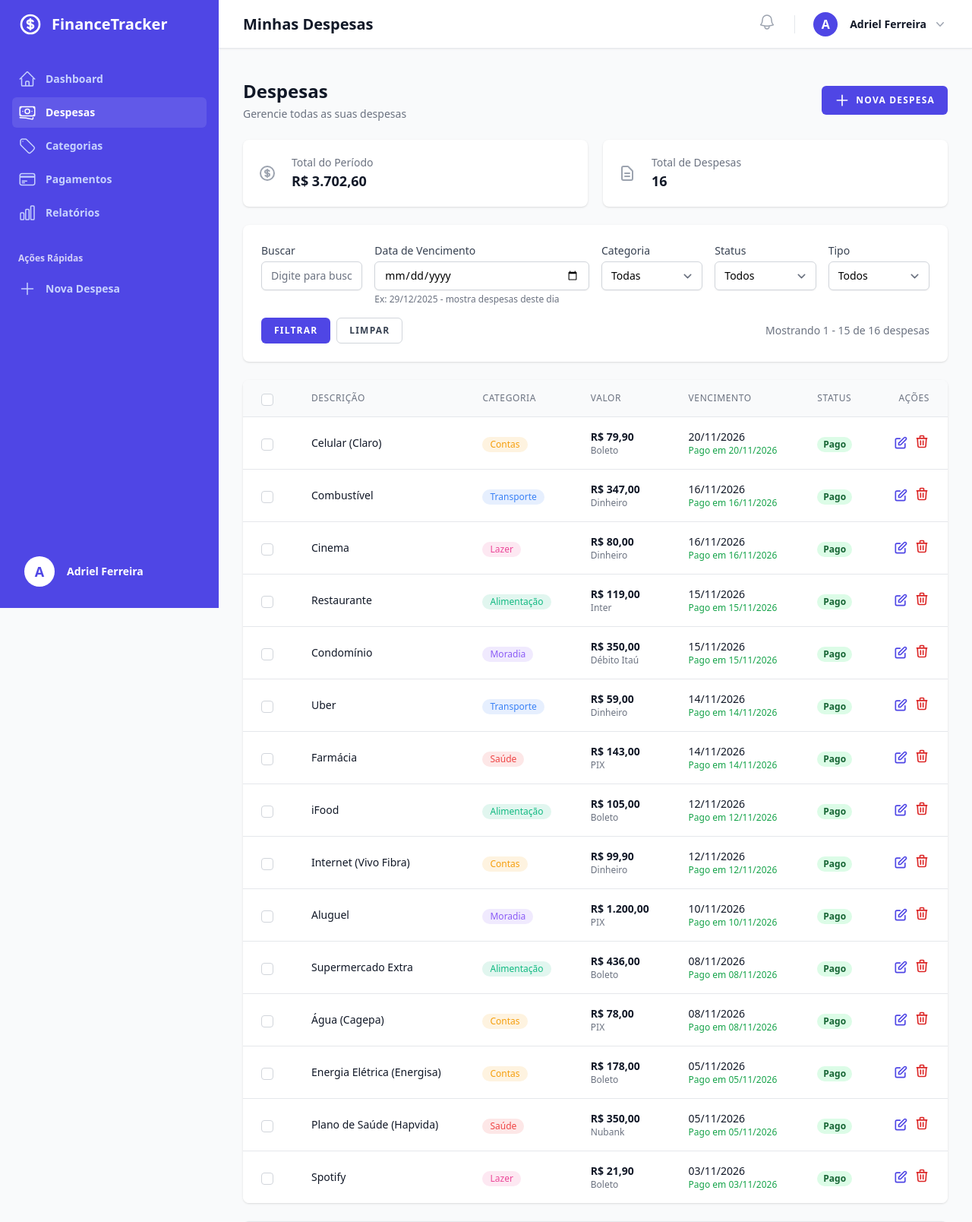
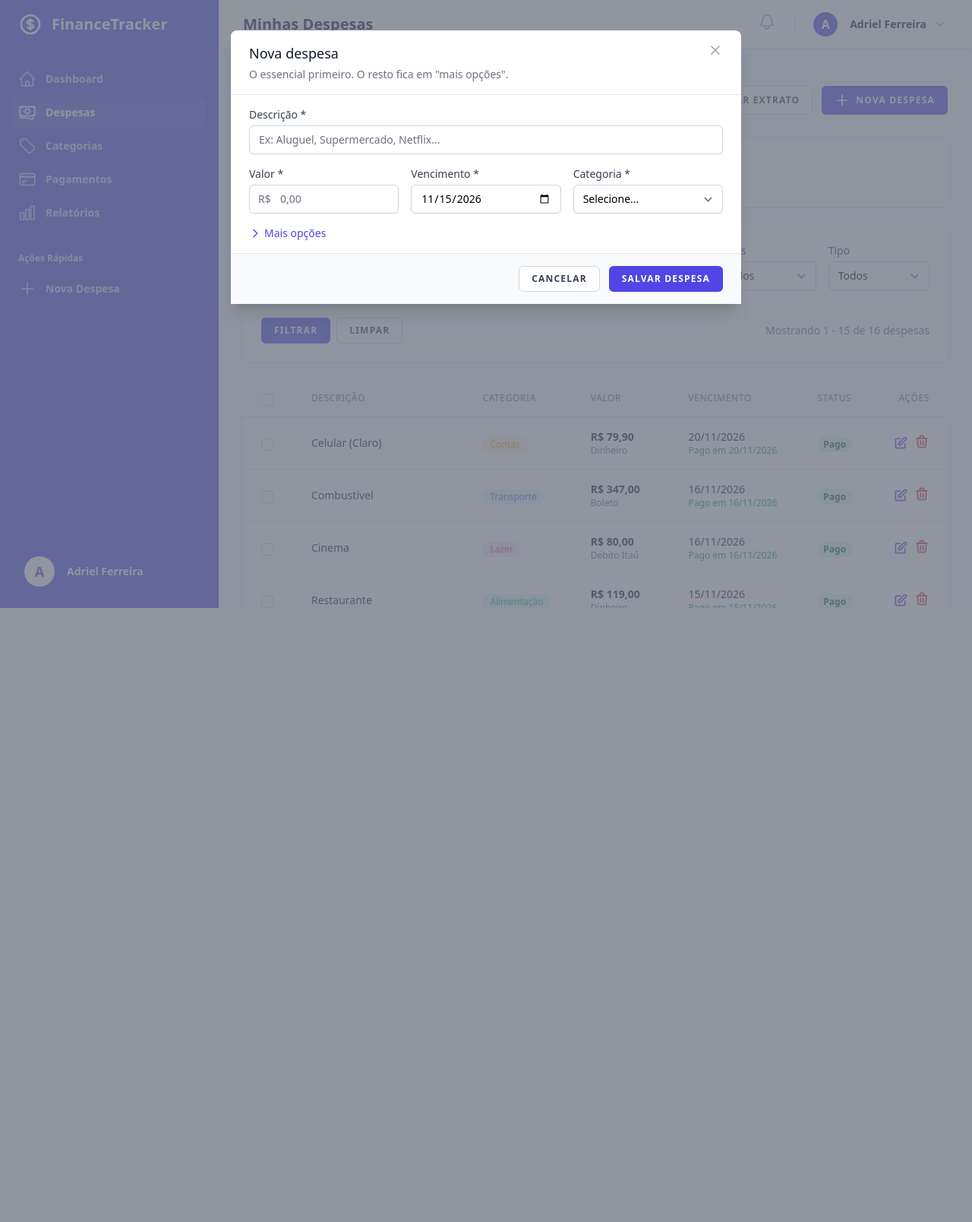
Before and after one commit to AdrielFerr/finance-tracker, a Laravel app: page /expenses?nova=1 in a window 1280 px wide. Shown: the top 1608 px of the page at 76% size. After the commit the page ends 800 px from the top, so only its background shows below. Run offline with Laravel 12, Linux system fonts and the light colour scheme; a user stored in the database is signed in; data comes from the database, SQL or seed files in the repository; data that the repository does not hold is empty; style sheets or scripts are compiled from the project's sources; some libraries are stand-ins or nearby versions.

Commit message:
refactor: nova despesa abre em modal na propria tela de despesas
Sair da lista, abrir outra pagina, preencher doze campos e voltar era
atrito demais para a acao mais comum do sistema.

O modal pede so o essencial: descricao, valor, vencimento e categoria. Tipo,
status, parcelamento, observacoes e comprovante ficam atras de "Mais
opcoes", recolhidos.

A pagina antiga continua existindo e funcionando, so deixou de ser o caminho
principal. O item da barra lateral e o atalho da lista vazia passam a abrir
o modal.

Quando a validacao falha o modal reabre com os dados preenchidos. A condicao
de reabertura olha quais campos deram erro, e nao se old() tem valor: com
campo vazio old() nao distingue nada.

```diff
--- a/resources/views/expenses/index.blade.php
+++ b/resources/views/expenses/index.blade.php
@@ -34,13 +34,28 @@
             </div>
 
             <div class="relative group">
-                <a href="{{ route('expenses.create') }}" class="inline-flex items-center px-3 sm:px-4 py-2 bg-indigo-600 border border-transparent rounded-md font-semibold text-xs text-white uppercase tracking-widest hover:bg-indigo-700">
+                <button type="button" @click="$dispatch('abrir-importacao')"
+                        class="inline-flex items-center px-3 sm:px-4 py-2 bg-white border border-gray-300 rounded-md font-semibold text-xs text-gray-700 uppercase tracking-widest hover:bg-gray-50">
+                    <svg class="w-4 h-4 sm:w-5 sm:h-5 sm:mr-2" fill="none" stroke="currentColor" viewBox="0 0 24 24">
+                        <path stroke-linecap="round" stroke-linejoin="round" stroke-width="2" d="M3 16.5v2.25A2.25 2.25 0 005.25 21h13.5A2.25 2.25 0 0021 18.75V16.5M16.5 12L12 16.5m0 0L7.5 12m4.5 4.5V3"></path>
+                    </svg>
+                    <span class="hidden sm:inline">Importar extrato</span>
+                </button>
+                <!-- Tooltip Mobile -->
+                <div class="sm:hidden absolute bottom-full left-1/2 -translate-x-1/2 mb-2 px-3 py-2 bg-gray-900 text-white text-xs rounded-lg opacity-0 group-hover:opacity-100 transition-opacity pointer-events-none whitespace-nowrap z-50">
+                    Importar extrato
+                    <div class="absolute top-full left-1/2 -translate-x-1/2 border-4 border-transparent border-t-gray-900"></div>
+                </div>
+            </div>
+
+            <div class="relative group">
+                <button type="button" @click="$dispatch('abrir-nova-despesa')" class="inline-flex items-center px-3 sm:px-4 py-2 bg-indigo-600 border border-transparent rounded-md font-semibold text-xs text-white uppercase tracking-widest hover:bg-indigo-700">
                     <svg class="w-4 h-4 sm:w-5 sm:h-5 sm:mr-2" fill="none" stroke="currentColor" viewBox="0 0 24 24">
                         <path stroke-linecap="round" stroke-linejoin="round" stroke-width="2" d="M12 4v16m8-8H4"></path>
                     </svg>
                     <span class="hidden sm:inline">Nova Despesa</span>
                     <span class="sm:hidden">+</span>
-                </a>
+                </button>
                 <!-- Tooltip Mobile -->
                 <div class="sm:hidden absolute bottom-full left-1/2 -translate-x-1/2 mb-2 px-3 py-2 bg-gray-900 text-white text-xs rounded-lg opacity-0 group-hover:opacity-100 transition-opacity pointer-events-none whitespace-nowrap z-50">
                     Nova Despesa
@@ -271,9 +286,9 @@
                                 <path stroke-linecap="round" stroke-linejoin="round" stroke-width="2" d="M20 13V6a2 2 0 00-2-2H6a2 2 0 00-2 2v7m16 0v5a2 2 0 01-2 2H6a2 2 0 01-2-2v-5m16 0h-2.586a1 1 0 00-.707.293l-2.414 2.414a1 1 0 01-.707.293h-3.172a1 1 0 01-.707-.293l-2.414-2.414A1 1 0 006.586 13H4" />
                             </svg>
                             <p class="mt-2">Nenhuma despesa encontrada</p>
-                            <a href="{{ route('expenses.create') }}" class="mt-4 inline-flex items-center text-indigo-600 hover:text-indigo-500">
+                            <button type="button" @click="$dispatch('abrir-nova-despesa')" class="mt-4 inline-flex items-center text-indigo-600 hover:text-indigo-500">
                                 Criar sua primeira despesa
-                            </a>
+                            </button>
                         </td>
                     </tr>
                 @endforelse
@@ -295,6 +310,79 @@
         <input type="hidden" name="ids" id="selectedIds">
     </form>
 </div>
+
+<div x-data="{ open: {{ $errors->hasAny(['statement', 'payment_method_id']) ? 'true' : 'false' }} }"
+     @abrir-importacao.window="open = true"
+     x-show="open"
+     x-cloak
+     class="relative z-50">
+
+    <div class="fixed inset-0 bg-gray-500 bg-opacity-75" @click="open = false"></div>
+
+    <div class="fixed inset-0 z-50 overflow-y-auto">
+        <div class="flex min-h-full items-center justify-center p-4">
+            <div class="relative w-full max-w-lg bg-white rounded-lg shadow-xl" @click.stop>
+                <form method="POST" action="{{ route('expenses.import.store') }}" enctype="multipart/form-data">
+                    @csrf
+
+                    <div class="px-6 py-4 border-b border-gray-200 flex items-start justify-between">
+                        <div>
+                            <h3 class="text-lg font-medium text-gray-900">Importar extrato ou fatura</h3>
+                            <p class="mt-1 text-sm text-gray-500">
+                                Você confere tudo antes de qualquer coisa ser lançada.
+                            </p>
+                        </div>
+                        <button type="button" @click="open = false" class="text-gray-400 hover:text-gray-600">
+                            <svg class="w-5 h-5" fill="none" stroke="currentColor" viewBox="0 0 24 24">
+                                <path stroke-linecap="round" stroke-linejoin="round" stroke-width="2" d="M6 18L18 6M6 6l12 12"></path>
+                            </svg>
+                        </button>
+                    </div>
+
+                    <div class="px-6 py-4 space-y-4">
+                        <div>
+                            <label for="import_payment_method_id" class="block text-sm font-medium text-gray-700">
+                                Forma de pagamento
+                            </label>
+                            <select name="payment_method_id" id="import_payment_method_id"
+                                    class="mt-1 block w-full rounded-md border-gray-300 shadow-sm focus:border-indigo-500 focus:ring-indigo-500 sm:text-sm">
+                                <option value="">Não informar agora</option>
+                                @foreach($paymentMethods as $method)
+                                    <option value="{{ $method->id }}">{{ $method->name }}</option>
+                                @endforeach
+                            </select>
+                        </div>
+
+                        <div>
+                            <label for="statement" class="block text-sm font-medium text-gray-700">Arquivo</label>
+                            <input type="file" name="statement" id="statement" accept=".ofx,.csv,.txt" required
+                                   class="mt-1 block w-full text-sm text-gray-700 file:mr-4 file:py-2 file:px-4 file:rounded-md file:border-0 file:text-sm file:font-semibold file:bg-indigo-50 file:text-indigo-700 hover:file:bg-indigo-100">
+                            <p class="mt-2 text-sm text-gray-500">
+                                OFX ou CSV, exportado no app do banco. Nubank, Inter, PicPay e Bradesco.
+                            </p>
+                            @error('statement')
+                                <p class="mt-1 text-sm text-red-600">{{ $message }}</p>
+                            @enderror
+                        </div>
+                    </div>
+
+                    <div class="px-6 py-4 bg-gray-50 border-t border-gray-200 flex justify-end space-x-3">
+                        <button type="button" @click="open = false"
+                                class="inline-flex items-center px-4 py-2 bg-white border border-gray-300 rounded-md font-semibold text-xs text-gray-700 uppercase tracking-widest hover:bg-gray-50">
+                            Cancelar
+                        </button>
+                        <button type="submit"
+                                class="inline-flex items-center px-4 py-2 bg-indigo-600 border border-transparent rounded-md font-semibold text-xs text-white uppercase tracking-widest hover:bg-indigo-700">
+                            Ler arquivo
+                        </button>
+                    </div>
+                </form>
+            </div>
+        </div>
+    </div>
+</div>
+
+@include('expenses.partials.create-modal')
 
 <style>
 [x-cloak] { display: none !important; }
--- /dev/null
+++ b/resources/views/expenses/partials/create-modal.blade.php
@@ -0,0 +1,213 @@
+<div x-data="{ open: {{ $errors->hasAny(['description', 'amount', 'due_date', 'category_id', 'type', 'total_installments', 'receipt', 'notes']) || request('nova') ? 'true' : 'false' }} }"
+     @abrir-nova-despesa.window="open = true"
+     x-show="open"
+     x-cloak
+     class="relative z-50">
+
+    <div class="fixed inset-0 bg-gray-500 bg-opacity-75" @click="open = false"></div>
+
+    <div class="fixed inset-0 z-50 overflow-y-auto">
+        <div class="flex min-h-full items-start justify-center p-4 py-10">
+            <div class="relative w-full max-w-2xl bg-white rounded-lg shadow-xl" @click.stop>
+                <form method="POST" action="{{ route('expenses.store') }}" enctype="multipart/form-data"
+                      x-data="novaDespesaModal()">
+                    @csrf
+
+                    <div class="px-6 py-4 border-b border-gray-200 flex items-start justify-between">
+                        <div>
+                            <h3 class="text-lg font-medium text-gray-900">Nova despesa</h3>
+                            <p class="mt-1 text-sm text-gray-500">O essencial primeiro. O resto fica em "mais opções".</p>
+                        </div>
+                        <button type="button" @click="open = false" class="text-gray-400 hover:text-gray-600">
+                            <svg class="w-5 h-5" fill="none" stroke="currentColor" viewBox="0 0 24 24">
+                                <path stroke-linecap="round" stroke-linejoin="round" stroke-width="2" d="M6 18L18 6M6 6l12 12"></path>
+                            </svg>
+                        </button>
+                    </div>
+
+                    <div class="px-6 py-4 space-y-4">
+                        <div>
+                            <label for="modal_description" class="block text-sm font-medium text-gray-700">Descrição *</label>
+                            <input type="text" name="description" id="modal_description" required
+                                   value="{{ old('description') }}"
+                                   placeholder="Ex: Aluguel, Supermercado, Netflix..."
+                                   class="mt-1 block w-full rounded-md border-gray-300 shadow-sm focus:border-indigo-500 focus:ring-indigo-500 sm:text-sm @error('description') border-red-300 @enderror">
+                            @error('description')
+                                <p class="mt-1 text-sm text-red-600">{{ $message }}</p>
+                            @enderror
+                        </div>
+
+                        <div class="grid grid-cols-1 gap-4 sm:grid-cols-3">
+                            <div>
+                                <label for="modal_amount" class="block text-sm font-medium text-gray-700">Valor *</label>
+                                <div class="mt-1 relative rounded-md shadow-sm">
+                                    <div class="absolute inset-y-0 left-0 pl-3 flex items-center pointer-events-none">
+                                        <span class="text-gray-500 sm:text-sm">R$</span>
+                                    </div>
+                                    <input type="text" name="amount" id="modal_amount" required
+                                           value="{{ old('amount') }}" placeholder="0,00"
+                                           x-model="amount" @input="formatCurrency"
+                                           class="block w-full pl-10 rounded-md border-gray-300 focus:border-indigo-500 focus:ring-indigo-500 sm:text-sm @error('amount') border-red-300 @enderror">
+                                </div>
+                                @error('amount')
+                                    <p class="mt-1 text-sm text-red-600">{{ $message }}</p>
+                                @enderror
+                            </div>
+
+                            <div>
+                                <label for="modal_due_date" class="block text-sm font-medium text-gray-700">Vencimento *</label>
+                                <input type="date" name="due_date" id="modal_due_date" required
+                                       value="{{ old('due_date', date('Y-m-d')) }}"
+                                       class="mt-1 block w-full rounded-md border-gray-300 shadow-sm focus:border-indigo-500 focus:ring-indigo-500 sm:text-sm @error('due_date') border-red-300 @enderror">
+                                @error('due_date')
+                                    <p class="mt-1 text-sm text-red-600">{{ $message }}</p>
+                                @enderror
+                            </div>
+
+                            <div>
+                                <label for="modal_category_id" class="block text-sm font-medium text-gray-700">Categoria *</label>
+                                <select name="category_id" id="modal_category_id" required
+                                        class="mt-1 block w-full rounded-md border-gray-300 shadow-sm focus:border-indigo-500 focus:ring-indigo-500 sm:text-sm @error('category_id') border-red-300 @enderror">
+                                    <option value="">Selecione...</option>
+                                    @foreach($categories as $category)
+                                        <option value="{{ $category->id }}" {{ old('category_id') == $category->id ? 'selected' : '' }}>
+                                            {{ $category->name }}
+                                        </option>
+                                    @endforeach
+                                </select>
+                                @error('category_id')
+                                    <p class="mt-1 text-sm text-red-600">{{ $message }}</p>
+                                @enderror
+                            </div>
+                        </div>
+
+                        <button type="button" @click="maisOpcoes = !maisOpcoes"
+                                class="flex items-center text-sm font-medium text-indigo-600 hover:text-indigo-800">
+                            <svg class="w-4 h-4 mr-1 transition-transform" :class="maisOpcoes ? 'rotate-90' : ''"
+                                 fill="none" stroke="currentColor" viewBox="0 0 24 24">
+                                <path stroke-linecap="round" stroke-linejoin="round" stroke-width="2" d="M9 5l7 7-7 7"></path>
+                            </svg>
+                            <span x-text="maisOpcoes ? 'Menos opções' : 'Mais opções'"></span>
+                        </button>
+
+                        <div x-show="maisOpcoes" x-cloak class="space-y-4 pt-2 border-t border-gray-200">
+                            <div class="grid grid-cols-1 gap-4 sm:grid-cols-3">
+                                <div>
+                                    <label for="modal_payment_method_id" class="block text-sm font-medium text-gray-700">Forma de pagamento</label>
+                                    <select name="payment_method_id" id="modal_payment_method_id"
+                                            class="mt-1 block w-full rounded-md border-gray-300 shadow-sm focus:border-indigo-500 focus:ring-indigo-500 sm:text-sm">
+                                        <option value="">Selecione...</option>
+                                        @foreach($paymentMethods as $method)
+                                            <option value="{{ $method->id }}" {{ old('payment_method_id') == $method->id ? 'selected' : '' }}>
+                                                {{ $method->name }}
+                                            </option>
+                                        @endforeach
+                                    </select>
+                                </div>
+
+                                <div>
+                                    <label for="modal_type" class="block text-sm font-medium text-gray-700">Tipo</label>
+                                    <select name="type" id="modal_type"
+                                            class="mt-1 block w-full rounded-md border-gray-300 shadow-sm focus:border-indigo-500 focus:ring-indigo-500 sm:text-sm">
+                                        <option value="fixed" {{ old('type') == 'fixed' ? 'selected' : '' }}>Fixa</option>
+                                        <option value="variable" {{ old('type', 'variable') == 'variable' ? 'selected' : '' }}>Variável</option>
+                                        <option value="occasional" {{ old('type') == 'occasional' ? 'selected' : '' }}>Eventual</option>
+                                    </select>
+                                </div>
+
+                                <div>
+                                    <label for="modal_status" class="block text-sm font-medium text-gray-700">Status</label>
+                                    <select name="status" id="modal_status" x-model="status"
+                                            class="mt-1 block w-full rounded-md border-gray-300 shadow-sm focus:border-indigo-500 focus:ring-indigo-500 sm:text-sm">
+                                        <option value="pending" {{ old('status', 'pending') == 'pending' ? 'selected' : '' }}>Pendente</option>
+                                        <option value="paid" {{ old('status') == 'paid' ? 'selected' : '' }}>Pago</option>
+                                    </select>
+                                </div>
+                            </div>
+
+                            <div x-show="status === 'paid'" x-cloak>
+                                <label for="modal_payment_date" class="block text-sm font-medium text-gray-700">Data do pagamento</label>
+                                <input type="date" name="payment_date" id="modal_payment_date"
+                                       value="{{ old('payment_date', date('Y-m-d')) }}"
+                                       class="mt-1 block w-full sm:w-56 rounded-md border-gray-300 shadow-sm focus:border-indigo-500 focus:ring-indigo-500 sm:text-sm">
+                            </div>
+
+                            <div>
+                                <div class="flex items-center">
+                                    <input type="checkbox" name="is_installment" id="modal_is_installment" value="1"
+                                           x-model="isInstallment" {{ old('is_installment') ? 'checked' : '' }}
+                                           class="h-4 w-4 text-indigo-600 focus:ring-indigo-500 border-gray-300 rounded">
+                                    <label for="modal_is_installment" class="ml-2 text-sm font-medium text-gray-700">
+                                        Parcelar esta despesa
+                                    </label>
+                                </div>
+
+                                <div x-show="isInstallment" x-cloak class="mt-3">
+                                    <label for="modal_total_installments" class="block text-sm font-medium text-gray-700">Parcelas</label>
+                                    <input type="number" name="total_installments" id="modal_total_installments"
+                                           min="2" max="60" x-model="totalInstallments"
+                                           value="{{ old('total_installments', 2) }}"
+                                           class="mt-1 block w-32 rounded-md border-gray-300 shadow-sm focus:border-indigo-500 focus:ring-indigo-500 sm:text-sm">
+                                    <p class="mt-1 text-sm text-gray-500" x-show="amount">
+                                        Cada parcela: <span class="font-semibold" x-text="valorDaParcela()"></span>
+                                    </p>
+                                </div>
+                            </div>
+
+                            <div>
+                                <label for="modal_notes" class="block text-sm font-medium text-gray-700">Observações</label>
+                                <textarea name="notes" id="modal_notes" rows="2"
+                                          class="mt-1 block w-full rounded-md border-gray-300 shadow-sm focus:border-indigo-500 focus:ring-indigo-500 sm:text-sm">{{ old('notes') }}</textarea>
+                            </div>
+
+                            <div>
+                                <label for="modal_receipt" class="block text-sm font-medium text-gray-700">Comprovante</label>
+                                <input type="file" name="receipt" id="modal_receipt" accept=".pdf,.jpg,.jpeg,.png"
+                                       class="mt-1 block w-full text-sm text-gray-700 file:mr-4 file:py-2 file:px-4 file:rounded-md file:border-0 file:text-sm file:font-semibold file:bg-indigo-50 file:text-indigo-700 hover:file:bg-indigo-100">
+                                @error('receipt')
+                                    <p class="mt-1 text-sm text-red-600">{{ $message }}</p>
+                                @enderror
+                            </div>
+                        </div>
+                    </div>
+
+                    <div class="px-6 py-4 bg-gray-50 border-t border-gray-200 flex justify-end space-x-3">
+                        <button type="button" @click="open = false"
+                                class="inline-flex items-center px-4 py-2 bg-white border border-gray-300 rounded-md font-semibold text-xs text-gray-700 uppercase tracking-widest hover:bg-gray-50">
+                            Cancelar
+                        </button>
+                        <button type="submit"
+                                class="inline-flex items-center px-4 py-2 bg-indigo-600 border border-transparent rounded-md font-semibold text-xs text-white uppercase tracking-widest hover:bg-indigo-700">
+                            Salvar despesa
+                        </button>
+                    </div>
+                </form>
+            </div>
+        </div>
+    </div>
+</div>
+
+@push('scripts')
+<script>
+function novaDespesaModal() {
+    return {
+        amount: '{{ old('amount') }}',
+        status: '{{ old('status', 'pending') }}',
+        isInstallment: {{ old('is_installment') ? 'true' : 'false' }},
+        totalInstallments: {{ old('total_installments', 2) }},
+        maisOpcoes: {{ $errors->hasAny(['total_installments', 'receipt', 'notes', 'payment_method_id']) ? 'true' : 'false' }},
+
+        formatCurrency() {
+            let value = this.amount.replace(/\D/g, '');
+            this.amount = (value / 100).toFixed(2).replace('.', ',');
+        },
+
+        valorDaParcela() {
+            if (!this.amount || !this.totalInstallments) return 'R$ 0,00';
+            let value = parseFloat(this.amount.replace(/\./g, '').replace(',', '.'));
+            return 'R$ ' + (value / this.totalInstallments).toFixed(2).replace('.', ',');
+        }
+    }
+}
+</script>
+@endpush
--- a/resources/views/layouts/partials/sidebar.blade.php
+++ b/resources/views/layouts/partials/sidebar.blade.php
@@ -111,7 +111,7 @@ $logoDisplayMode = setting('logo_display_mode', 'logo_only');
                 <div class="text-xs font-semibold leading-6 text-white opacity-75">Ações Rápidas</div>
                 <ul role="list" class="-mx-2 mt-2 space-y-1">
                     <li>
-                        <a href="{{ route('expenses.create') }}"
+                        <a href="{{ route('expenses.index', ['nova' => 1]) }}"
                            class="text-indigo-200 hover:text-white group flex gap-x-3 rounded-md p-2 text-sm leading-6 font-semibold hover:bg-white hover:bg-opacity-10">
                             <svg class="h-6 w-6 shrink-0" fill="none" viewBox="0 0 24 24" stroke-width="1.5" stroke="currentColor">
                                 <path stroke-linecap="round" stroke-linejoin="round" d="M12 4.5v15m7.5-7.5h-15" />
```
Also changed, not shown: tests/Feature/ExpenseModalTest.php (added, +136 -0 lines).
